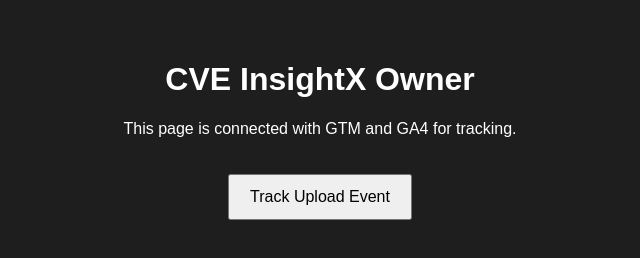
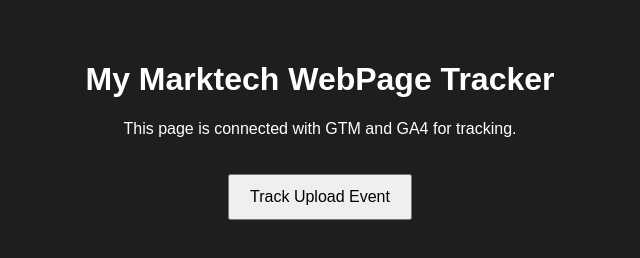
Before and after one commit to Aritro-Git/MyAppsMarktech, a plain HTML site: page index.html in a window 1280 px wide. Shown: the whole page, without its empty margins (320-960 px from the left). Drawn offline with Linux system fonts and the light colour scheme.

Commit message:
Update index.html

```diff
--- a/index.html
+++ b/index.html
@@ -39,7 +39,7 @@
     height="0" width="0" style="display:none;visibility:hidden"></iframe>
   </noscript>
 
-  <h1>CVE InsightX Owner</h1>
+  <h1>My Marktech WebPage Tracker</h1>
   <p>This page is connected with GTM and GA4 for tracking.</p>
 
   <button onclick="trackUpload()">Track Upload Event</button>
```
